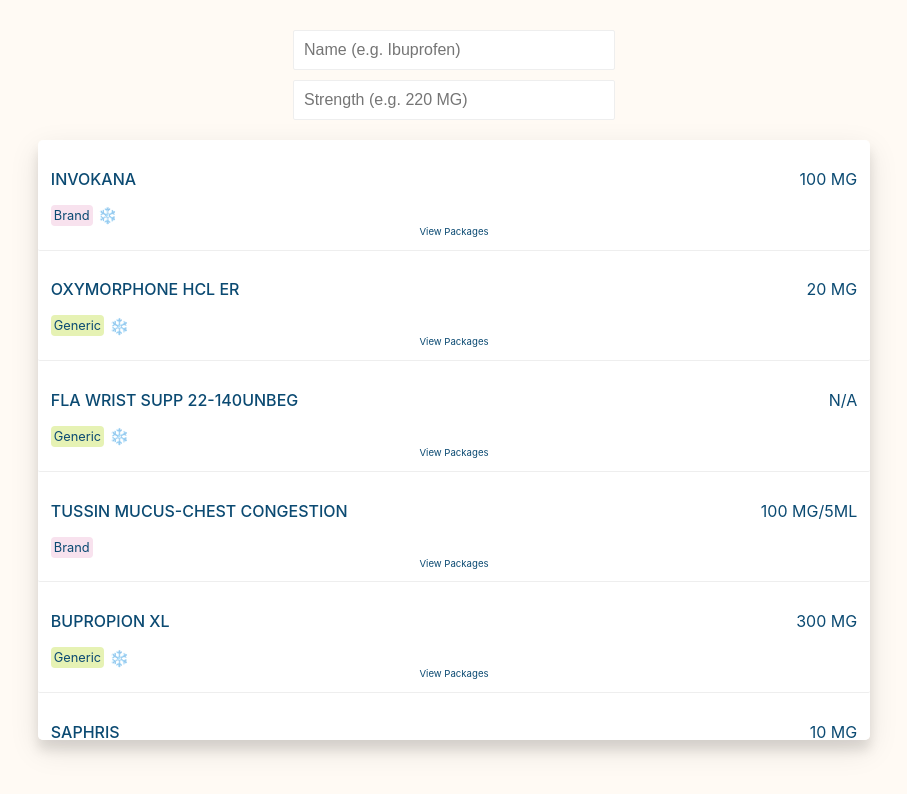
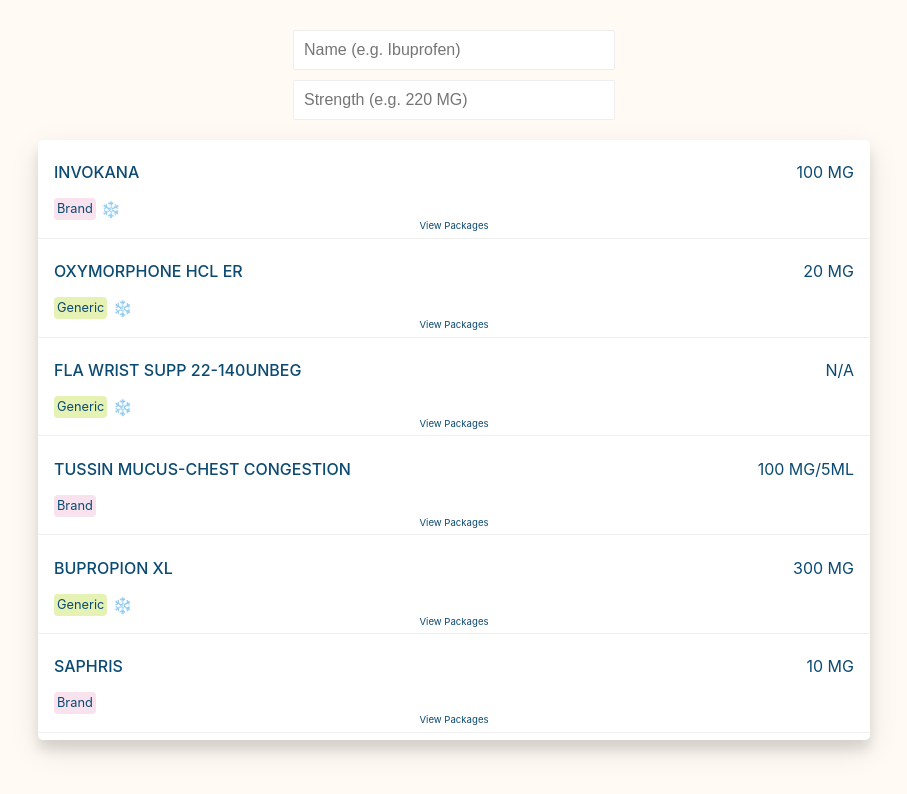
Before and after one commit to lilyhoratio/prescriptions-dropdown, a React (Create React App) app: page / in a window 1280 px wide. Shown: the top 794 px of the page, without its empty margins (186-1093 px from the left). Built offline with nearby package versions, Linux system fonts and the light colour scheme.

Commit message:
line height to emoji to prevent slight displacement

```diff
--- a/src/Medication.css
+++ b/src/Medication.css
@@ -2,7 +2,7 @@
   border-bottom: 1px solid #eeeeee;
   display: flex;
   flex-direction: column;
-  padding: 0.8rem;
+  padding: 0.4rem 1rem;
   transition: all 0.4s ease;
   border-radius: 2px;
 }
@@ -33,6 +33,7 @@
   border-radius: 4px;
   margin-right: 5px;
   font-size: 0.8rem;
+  line-height: 1rem;
 }
 
 .brand {
@@ -62,5 +63,6 @@
   height: 0px;
 }
 
-/* #snowflake {
-} */
+#snowflake {
+  line-height: 1rem;
+}
--- a/src/MedicationSearchbar.css
+++ b/src/MedicationSearchbar.css
@@ -4,8 +4,6 @@
   align-items: center;
   justify-content: center;
   margin: 20px auto;
-
-  /* margin-bottom: 2rem; */
 }
 
 input {
@@ -18,10 +16,7 @@
   font-size: 1rem;
 }
 
+/*
 input::placeholder {
-  /* color: var(--navyblue); */
-}
-
-.MedicationSearchbar-name {
-  padding: 10px;
-}
+  color: var(--navyblue);
+} */
```
